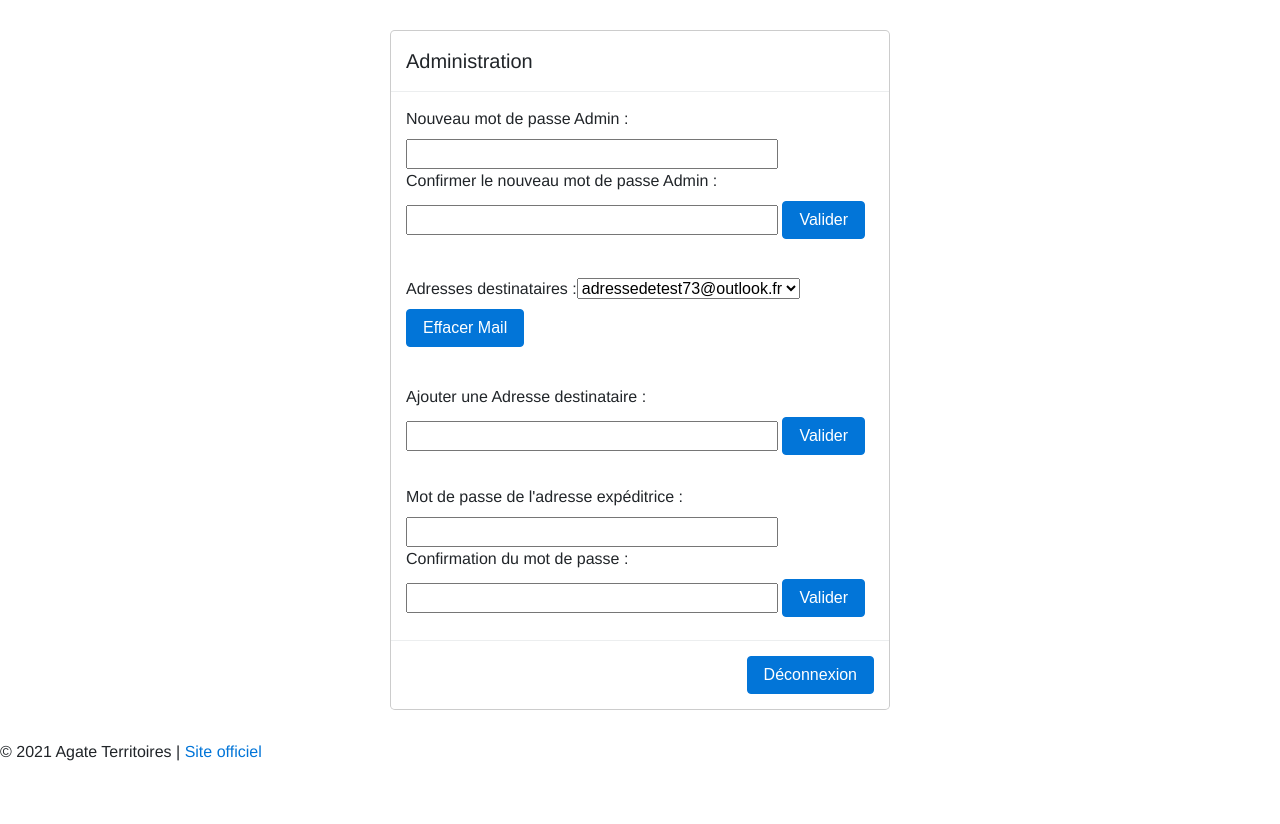
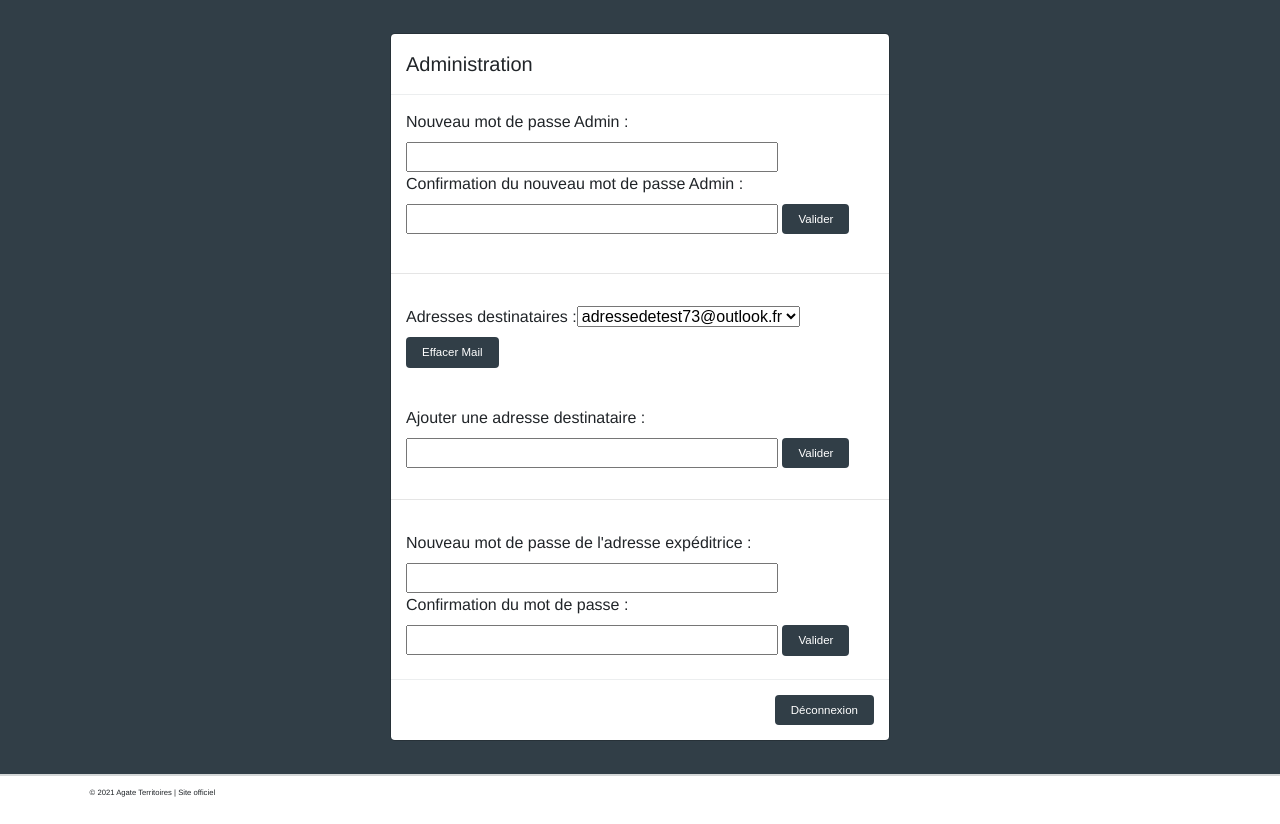
Before and after one commit to jhontantan/AGATE-L3, a Flask app: page /tableauAddresses in a window 1280 px wide. Shown: the part 85-909 px from the top of the page. Before the commit the page ends 846 px from the top, so only its background shows below. Run offline with Flask 2, Linux system fonts and the light colour scheme; some libraries are stand-ins or nearby versions.

Commit message:
Fix Post merge

```diff
--- a/config.py
+++ b/config.py
@@ -32,5 +32,5 @@ class Config:
     MAIL_MAX_EMAILS = None
     MAIL_ASCII_ATTACHMENTS = True
 
-    MAIL_ADRESSES_DEST = ['adressedetest73@outlook.fr']  # geomatique@agate-territoires.fr
+    MAIL_ADRESSES_DEST = ['adressedetest73@outlook.fr','ouibonsoir@gmail.com']  # geomatique@agate-territoires.fr
     ADMIN_PASSWORD = 'e10adc3949ba59abbe56e057f20f883e' #123456
--- a/main.py
+++ b/main.py
@@ -11,7 +11,6 @@ from threading import Thread
 from config import Config
 from unidecode import unidecode
 import hashlib
-from tabulate import tabulate
 
 
 
--- a/static/style.css
+++ b/static/style.css
@@ -42,8 +42,7 @@ header {
     padding-left: 0 !important;
 }
 
-#btn-export, #btn-import, #btn-update, #btn-submit, #btn-op-submit, #btn-logOut, #btn-connexion, #btn-pwd_admin, #btn-adr_dest, #btn-mdp_adr_exp {
-#btn-export, #btn-import, #btn-update, #btn-submit, #btn-op-submit, #btn-logOut, #btn-name {
+#btn-export, #btn-import, #btn-update, #btn-submit, #btn-op-submit, #btn-logOut, #btn-connexion, #btn-pwd_admin, #btn-adr_dest, #btn-mdp_adr_exp, #btn-name {
     background-color: #313E47 !important;
     margin: 0 !important;
     text-transform: uppercase;
@@ -56,14 +55,12 @@ header {
 }
 
 
-#btn-submit, #btn-op-submit, #btn-connexion, #btn-pwd_admin, #btn-adr_dest, #btn-mdp_adr_exp {
-#btn-submit, #btn-op-submit, #btn-pwd_admin, #btn-adr_dest, #btn-mdp_adr_exp, #btn-name {
+#btn-submit, #btn-op-submit, #btn-connexion, #btn-pwd_admin, #btn-adr_dest, #btn-mdp_adr_exp, #btn-name {
     text-transform: capitalize !important;
     width: auto !important;
 }
 
 #btn-export:hover, #btn-import:hover, #btn-update:hover, #btn-submit:hover, #btn-op-submit:hover, #btn-connexion:hover, #btn-logOut :hover, #btn-name :hover {
-#btn-export:hover, #btn-import:hover, #btn-update:hover, #btn-connexion:hover, #btn-submit:hover, #btn-op-submit:hover, #btn-connexion:hover, #btn-logOut :hover {
     background-color: #577B94 !important;
 }
 
--- a/templates/admin.html
+++ b/templates/admin.html
@@ -29,11 +29,12 @@
                             <div class="form-group mb-2">
                                 <label>Nouveau mot de passe Admin : </label>
                                 <input type="password" id="mdp_admin" name="mdp_admin" minlength="6" size="37">
-                                <label>Confirmer le nouveau mot de passe Admin : </label>
+                                <label>Confirmation du nouveau mot de passe Admin : </label>
                                 <input type="password" id="mdp_admin2" name="mdp_admin2" minlength="6" size="37">
                                 <button type="submit" id="btn-pwd_admin" class="btn btn-primary" name="mdp_admin" value="mdp_admin">Valider </button>
                             </div>
                         </div>
+                        <hr/>
                         <div class="modal-body">
                             <div class="form-group mb-2">
                                 <div id="tableauModifAddresse">
@@ -42,15 +43,14 @@
                             </div>
                         </div>
                         <div class="modal-body">
-                                <label>Ajouter une Adresse destinataire : </label>
+                                <label>Ajouter une adresse destinataire : </label>
                                 <input type="email" id="add_dest" name="add_dest" minlength="3" size="37">
                                 <button type="submit" id="btn-adr_dest" class="btn btn-primary" name="add_dest" value="add_dest">Valider</button>
-
                         </div>
-
+                        <hr/>
                         <div class="modal-body">
                                 <div class="form-group mb-2">
-                                    <label>Mot de passe de l'adresse expéditrice : </label>
+                                    <label>Nouveau mot de passe de l'adresse expéditrice : </label>
                                     <input type="password" id="mdp_adr_exp" name="mdp_adr_exp" minlength="6" size="37">
                                     <label>Confirmation du mot de passe : </label>
                                     <input type="password" id="mdp_adr_exp2" name="mdp_adr_exp2" minlength="6" size="37">
```
